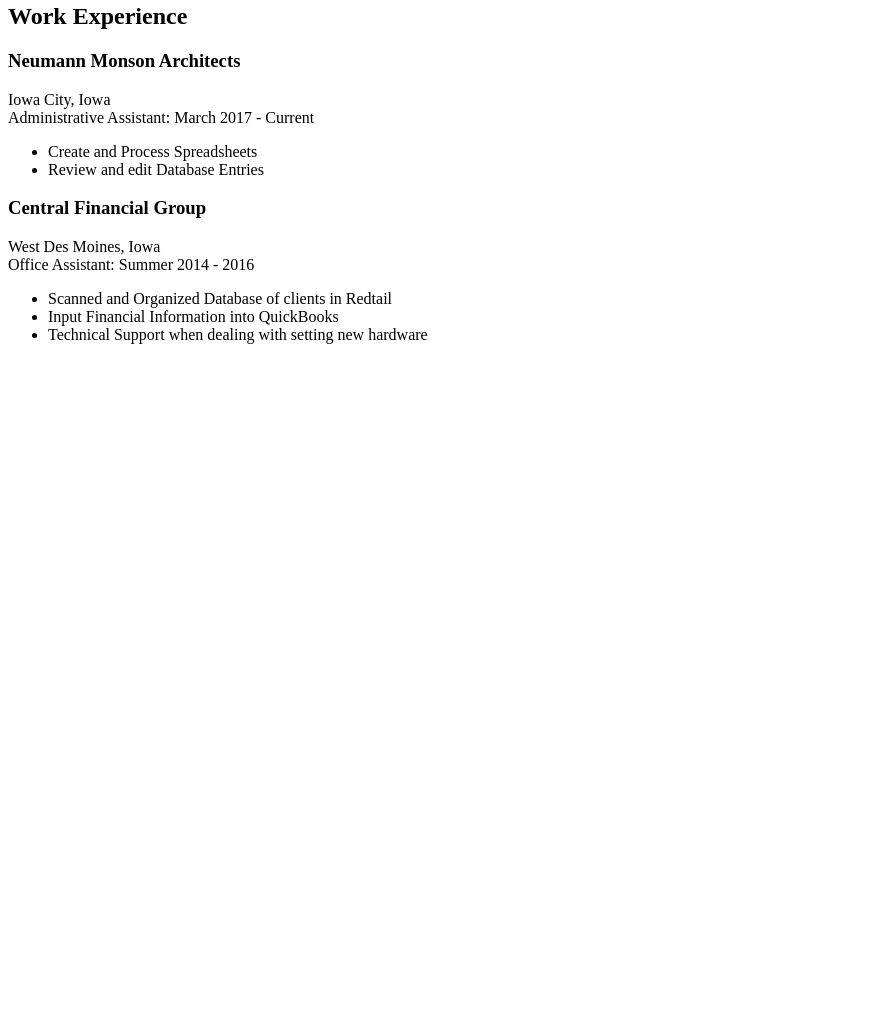
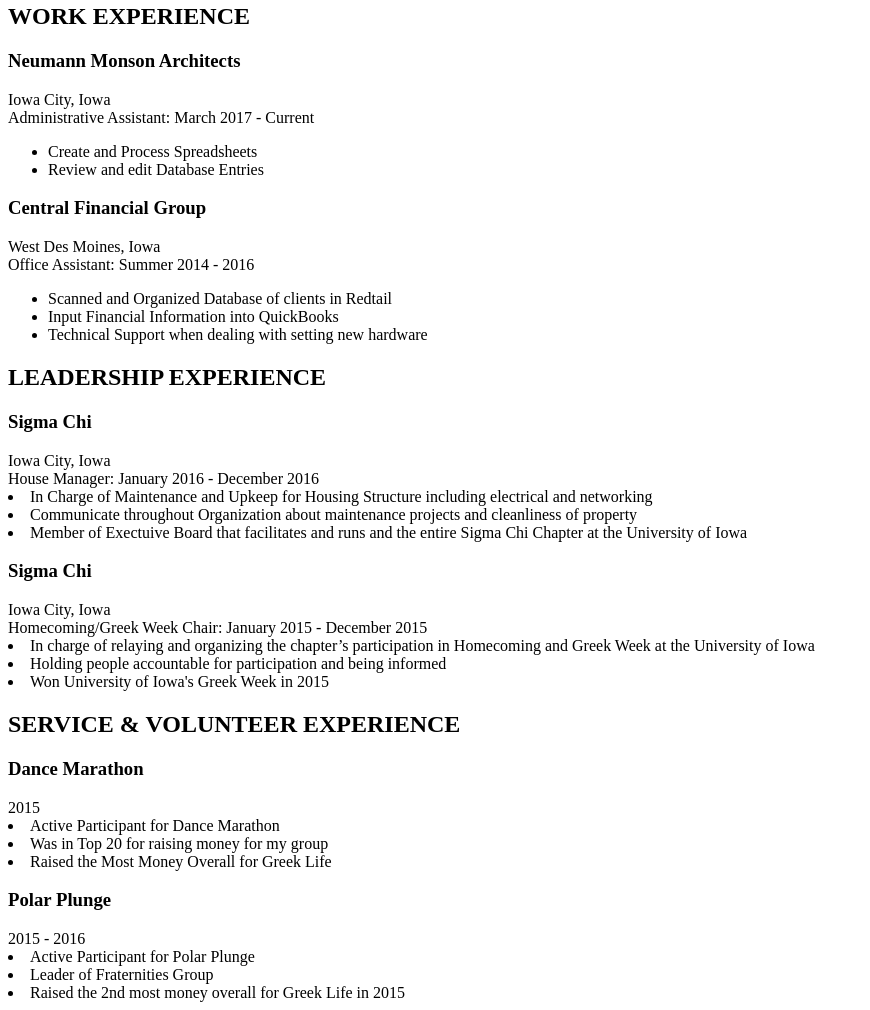
Before and after one commit to Jared-Jaeger/HW2, a plain HTML site: page Resume.html in a window 1280 px wide. Shown: the part 395-1405 px from the top of the page, without its empty margins (0-870 px from the left). Before the commit the page ends 800 px from the top, so only its background shows below. Drawn offline with Linux system fonts and the light colour scheme.

Commit message:
Resume fully added, Need to work on formatting

```diff
--- a/Resume.html
+++ b/Resume.html
@@ -21,7 +21,7 @@ Programming Languages: Java, VBA Spreadsheet (in Progress)
 <li> VBA SpreadSheet Programming </li>
 <li> VBA Spreadsheet Programming (in Progress) </li>
 </ul>
-<h2>Work Experience</h2>
+<h2>WORK EXPERIENCE</h2>
 <h3> Neumann Monson Architects </h3>
 Iowa City, Iowa <br>
 Administrative Assistant: March 2017 - Current
@@ -37,5 +37,29 @@ Office Assistant: Summer 2014 - 2016
 <li> Input Financial Information into QuickBooks </li>
 <li> Technical Support when dealing with setting new hardware </li>
 </ul>
+<h2>LEADERSHIP EXPERIENCE</h2>
+<h3> Sigma Chi </h3>
+Iowa City, Iowa <br>
+House Manager: January 2016 - December 2016 <br>
+<li> In Charge of Maintenance and Upkeep for Housing Structure including electrical and networking </li>
+<li> Communicate throughout Organization about maintenance projects and cleanliness of property</li>
+<li> Member of Exectuive Board that facilitates and runs and the entire Sigma Chi Chapter at the University of Iowa</li>
+<h3> Sigma Chi </h3>
+Iowa City, Iowa <br>
+Homecoming/Greek Week Chair: January 2015 - December 2015 <br>
+<li> In charge of relaying and organizing the chapter’s participation in Homecoming and Greek Week at the University of Iowa </li>
+<li> Holding people accountable for participation and being informed</li>
+<li> Won University of Iowa's Greek Week in 2015</li>
+<h2>SERVICE & VOLUNTEER EXPERIENCE</h2>
+<h3>Dance Marathon</H3>
+2015 <br>
+<li> Active Participant for Dance Marathon </li>
+<li> Was in Top 20 for raising money for my group</li>
+<li> Raised the Most Money Overall for Greek Life</li>
+<h3>Polar Plunge</H3>
+2015 - 2016 <br>
+<li> Active Participant for Polar Plunge </li>
+<li> Leader of Fraternities Group</li>
+<li> Raised the 2nd most money overall for Greek Life in 2015</li>
 </body>
 </html>
```
